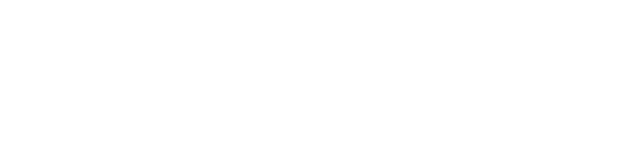
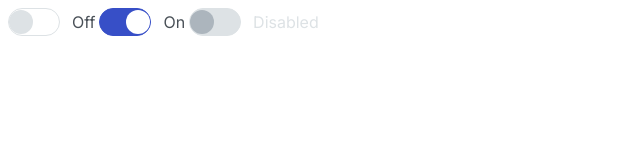
Before and after one commit to js-tasks-ru/htmlcss-20230530_valeria-vol, a website: page 07-lection5/03-toggler/index.html in a window 1280 px wide. Shown: the whole page, without its empty margins (0-640 px from the left). Drawn offline with Linux system fonts and the light colour scheme.

Commit message:
add toggler

```diff
--- a/07-lection5/03-toggler/index.html
+++ b/07-lection5/03-toggler/index.html
@@ -1,11 +1,52 @@
 <!DOCTYPE html>
 <!-- Страница с кнопкой переключения -->
 <html lang="ru">
+
 <head>
   <link rel="stylesheet" href="../../assets/css/main.css">
   <link rel="stylesheet" href="./toggler.css">
 </head>
+
 <body>
+  <label class="toggler">
+    <input type="checkbox" class="toggler__input" />
+    <div class="toggler__state">
+      <div class="toggler__control">
+        <svg class="toggler__icon" width="24" height="24" viewBox="0 0 24 24" xmlns="http://www.w3.org/2000/svg"
+          fill="currentColor">
+          <rect width="24" height="24" rx="12" />
+        </svg>
+      </div>
+      <div class="toggler__title">Off</div>
+    </div>
+  </label>
+
+  <label class="toggler">
+    <input type="checkbox" class="toggler__input" checked />
+    <div class="toggler__state">
+      <div class="toggler__control">
+        <svg class="toggler__icon" width="24" height="24" viewBox="0 0 24 24" xmlns="http://www.w3.org/2000/svg"
+          fill="currentColor">
+          <rect width="24" height="24" rx="12" />
+        </svg>
+      </div>
+      <div class="toggler__title">On</div>
+    </div>
+  </label>
+
+  <label class="toggler">
+    <input type="checkbox" class="toggler__input" disabled />
+    <div class="toggler__state">
+      <div class="toggler__control">
+        <svg class="toggler__icon" width="24" height="24" viewBox="0 0 24 24" xmlns="http://www.w3.org/2000/svg"
+          fill="currentColor">
+          <rect width="24" height="24" rx="12" />
+        </svg>
+      </div>
+      <div class="toggler__title">Disabled</div>
+    </div>
+  </label>
 
 </body>
+
 </html>
--- a/07-lection5/03-toggler/toggler.css
+++ b/07-lection5/03-toggler/toggler.css
@@ -0,0 +1,72 @@
+.toggler {
+  display: inline-flex;
+  position: relative;
+}
+
+.toggler__input {
+  position: absolute;
+  outline: none;
+  clip: rect(0 0 0 0)
+}
+
+.toggler__state {
+  display: flex;
+  padding-bottom: 16px;
+  gap: 12px;
+  align-items: center;
+}
+
+.toggler__control {
+  background: var(--white);
+  border: 1px solid var(--grey-2);
+  border-radius: 16px;
+  height: 28px;
+  width: 52px;
+  box-sizing: border-box;
+  display: flex;
+  align-items: center;
+  transition: all 0.5s ease;
+}
+
+.toggler__icon {
+  color: var(--grey-2);
+  transition: transform 250ms ease;
+}
+
+.toggler__title {
+  font-family: 'Inter';
+  font-size: 16px;
+  font-weight: 400;
+  color: var(--grey-4);
+}
+
+.toggler__input:checked~.toggler__state .toggler__control {
+  background: var(--primary);
+  border-color: var(--primary);
+}
+
+.toggler__input:checked~.toggler__state .toggler__icon {
+  color: var(--white);
+  transition: transform 250ms ease;
+  transform: translateX(26px);
+}
+
+.toggler__input:disabled~.toggler__state {
+  pointer-events: none;
+}
+
+.toggler__input:disabled~.toggler__state .toggler__control {
+  background: var(--grey-2);
+}
+
+.toggler__input:disabled~.toggler__state .toggler__icon {
+  color: var(--grey-3);
+}
+
+.toggler__input:disabled~.toggler__state .toggler__title {
+  color: var(--grey-2);
+}
+
+.toggler__input:focus~.toggler__state .toggler__title {
+  text-decoration: underline;
+}
```
Lines whose indentation alone changed are shown as unchanged.
